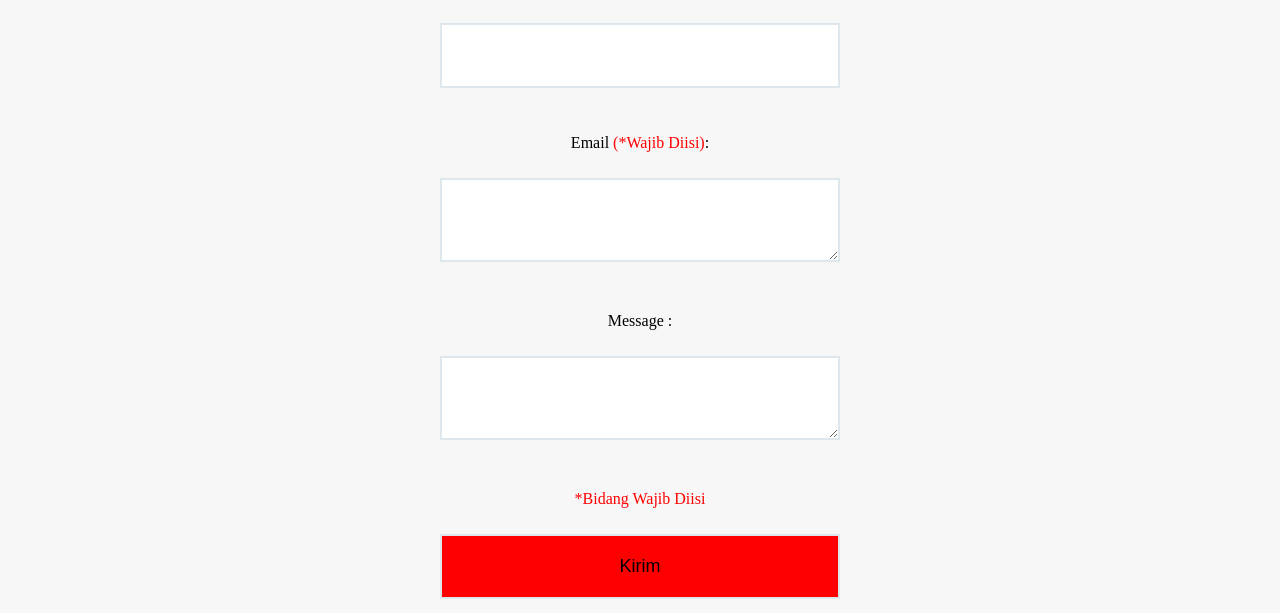
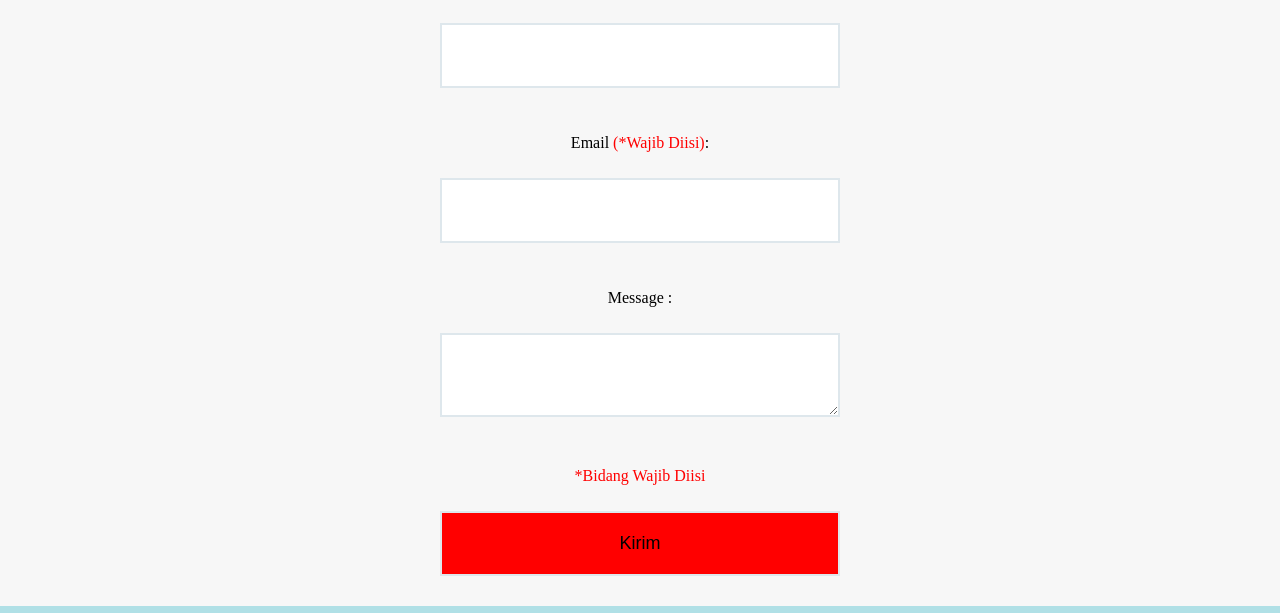
Before and after one commit to diah07/C68.github.io, a plain HTML site: page index.html in a window 1280 px wide. Shown: the part 1575-2188 px from the top of the page. Drawn offline with Linux system fonts and the light colour scheme.

Commit message:
Update index.html

```diff
--- a/index.html
+++ b/index.html
@@ -109,7 +109,7 @@
 
             <p>Email <span>(*Wajib Diisi)</span>:</p>
             <!-- Tambahkan tag <textarea> -->
-            <textarea> </textarea>
+            <input> </input>
 
             <p>Message :</p>
             <!-- Tambahkan tag <textarea> -->
```
